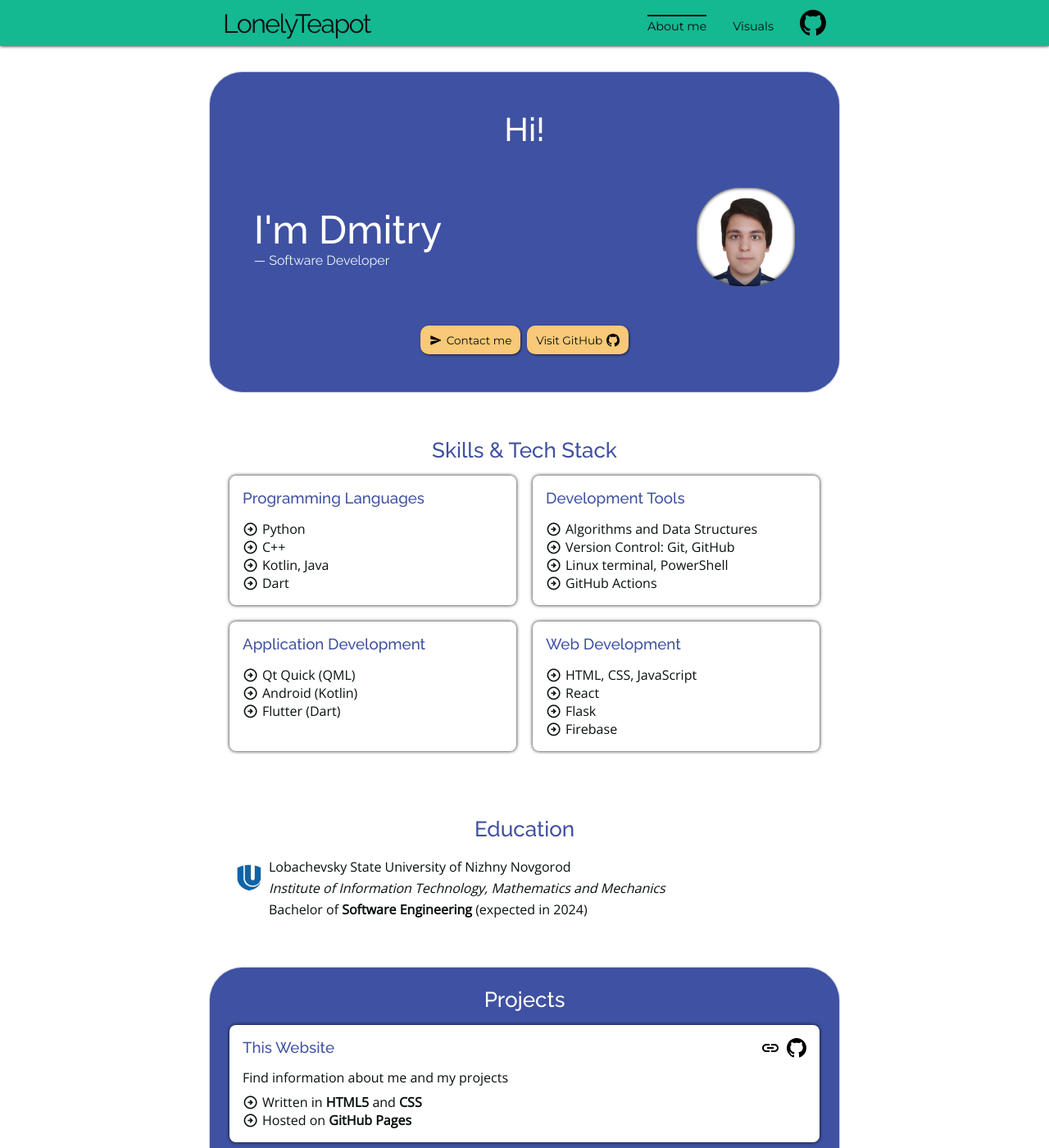
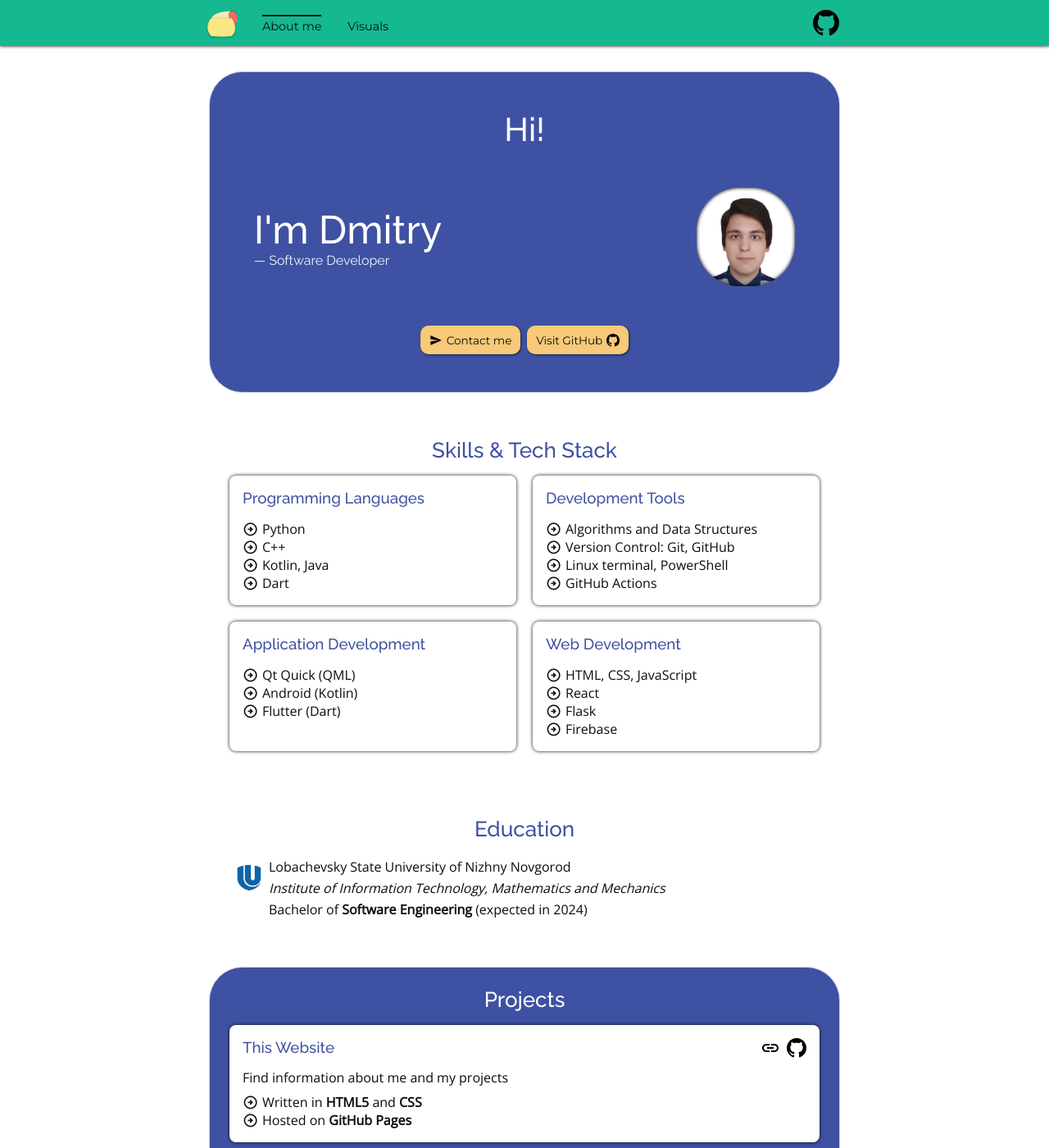
Before and after one commit to lonelyteapot/lonelyteapot.github.io, a Jekyll site: the page built from pages/index.html, in a window 1280 px wide and 1400 px high. Shown: the whole window at 82% size. Built offline with Jekyll 4.4.1, drawn with Linux system fonts in a browser that asks for light colours.

Commit message:
Rework header

```diff
--- a/_data/navigation.yaml
+++ b/_data/navigation.yaml
@@ -3,5 +3,6 @@ docs:
     url: /
   - title: Visuals
     url: /visuals
+icons:
   - icon: github
     url: https://github.com/lonelyteapot
--- a/_includes/header.html
+++ b/_includes/header.html
@@ -1,19 +1,23 @@
 <header id="header">
     <div class="wrapper">
-        <h1 class="logo">
-            <a href="/" tabindex="-1">LonelyTeapot</a>
-        </h1>
-        <nav id="navigation">
-            {% for item in site.data.navigation.docs %}
-            <a href="{{ item.url }}" class="{% if item.url == page.url %}active{% endif %}">
-                {% if item.title %}
+        <div class="menu logo">
+            <a href="/" tabindex="-1">
+                <img src="icon/favicon.svg" alt="logo">
+            </a>
+        </div>
+        <nav class="menu nav">
+        {% for item in site.data.navigation.docs %}
+            <a href="{{ item.url }}" class="item {% if item.url == page.url %}active{% endif %}">
                 <span>{{ item.title }}</span>
-                {% endif %}
-                {% if item.icon %}
+            </a>
+        {% endfor %}
+        </nav>
+        <div class="menu icons">
+        {% for item in site.data.navigation.icons %}
+            <a href="{{ item.url }}" class="item {% if item.url == page.url %}active{% endif %}">
                 <img src="/icon/{{ item.icon }}.svg" alt="{{ item.icon }}"></a>
-                {% endif %}
             </a>
-            {% endfor %}
-        </nav>
+        {% endfor %}
+        </div>
     </div>
 </header>
--- a/css/sections/header.css
+++ b/css/sections/header.css
@@ -1,65 +1,69 @@
 #header {
     grid-area: head;
     display: grid;
-    grid-template-rows: minmax(56px, 1fr);
-    grid-template-columns: 1fr minmax(0, 768px) 1fr;
-    grid-template-columns: subgrid;
+    grid-template-rows: minmax(56px, min-content);
+    grid-template-columns: 1fr minmax(0, calc(768px + 2rem)) 1fr;
     grid-template-areas: '. wrapper .';
     position: sticky;
     top: 0;
     z-index: 10;
     box-shadow: 0 0 4px black;
     background-color: var(--color-background);
+    font-size: 0.9rem;
 }
 
 #header .wrapper {
     grid-area: wrapper;
     display: flex;
-    justify-content: space-between;
     white-space: nowrap;
-    color: var(--color-text);
     font-family: var(--font-interact);
 }
 
-#header .logo {
+#header .menu {
+    display: flex;
+}
+
+#header .logo a {
     display: flex;
     align-items: center;
-    margin: 0;
-    padding: 8px 1rem;
-    font-weight: normal;
-    font-size: 2rem;
-    letter-spacing: -0.05em;
-    color: var(--color-text);
-    user-select: none;
+    padding: 5px 0.75rem;
     transition: transform 0.1s;
 }
 
-#header .logo:hover {
-    transform: scale(1.03125);
+#header .logo a:hover,
+#header .logo a:focus {
+    outline: none;
+    transform: scale(1.1);
 }
 
-#navigation {
-    grid-area: nav;
-    display: flex;
-    flex-wrap: wrap;
-    justify-content: center;
-    font-size: 0.9rem;
+#header .logo img {
+    height: 40px;
+    position: relative;
+    top: 1px;
 }
 
-#navigation > a {
+#header .nav {
+    flex-wrap: wrap;
+}
+
+#header .icons {
+    margin-left: auto;
+}
+
+#header .item {
     display: flex;
     align-items: center;
     padding: 5px 1rem;
     transition: background-color 0.1s;
 }
 
-#navigation > a:hover,
-#navigation > a:focus {
+#header .item:hover,
+#header .item:focus {
     background-color: #00000011;
     outline: none;
 }
 
-#navigation > a > span::before {
+#header .item > span::before {
     content: '';
     display: block;
     height: 2px;
@@ -68,6 +72,6 @@
     visibility: hidden;
 }
 
-#navigation > a.active > span::before {
+#header .item.active > span::before {
     visibility: visible;
 }
```
